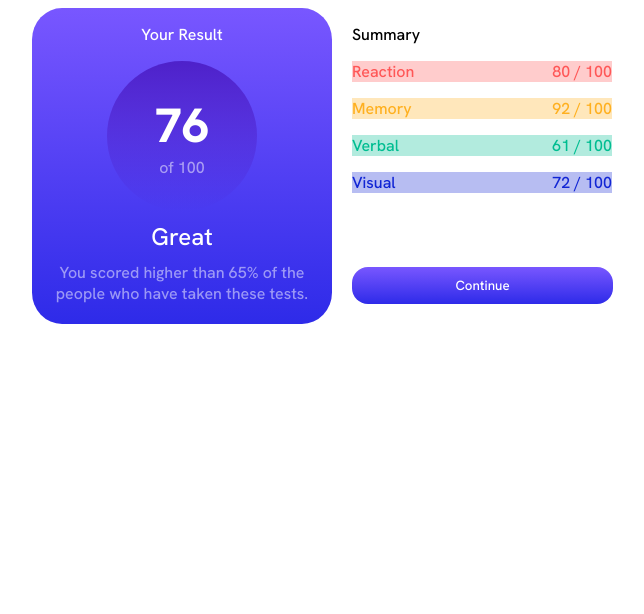
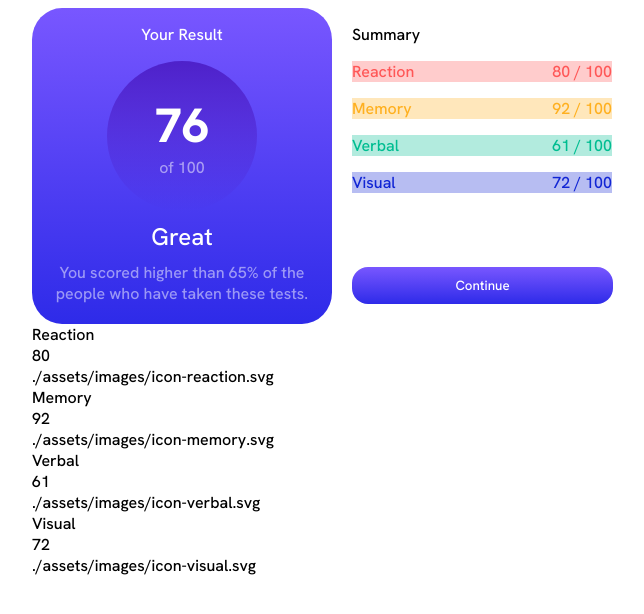
Before and after one commit to toddpowell/results-summary-component, a React (Vite) app: page / in a window 1280 px wide. Shown: the top 614 px of the page, without its empty margins (308-952 px from the left). Built offline with nearby package versions, Linux system fonts and the light colour scheme.

Commit message:
Starting to map data

```diff
--- a/data.json
+++ b/ResultsData.js
@@ -1,3 +1,4 @@
+export const ResultsData =
 [
   {
     "category": "Reaction",
--- a/src/components/ResultsSummary.tsx
+++ b/src/components/ResultsSummary.tsx
@@ -1,4 +1,5 @@
 import "./ResultsSummary.css";
+import { ResultsData } from "../../ResultsData";
 
 const ResultsSummary = () => {
   return (
@@ -45,6 +46,13 @@ const ResultsSummary = () => {
           </div>
         </div>
       </div>
+      {ResultsData.map((result, i) => (
+        <>
+          <div>{result.category}</div>
+          <div>{result.score}</div>
+          <div>{result.icon}</div>
+        </>
+      ))}
     </>
   );
 };
```
